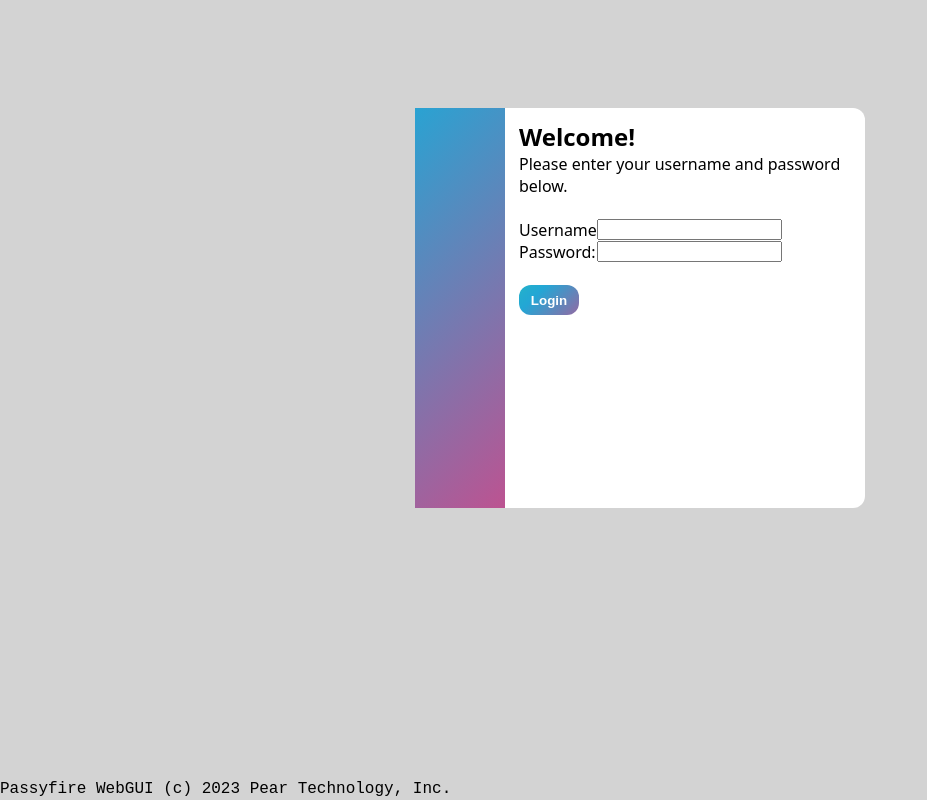
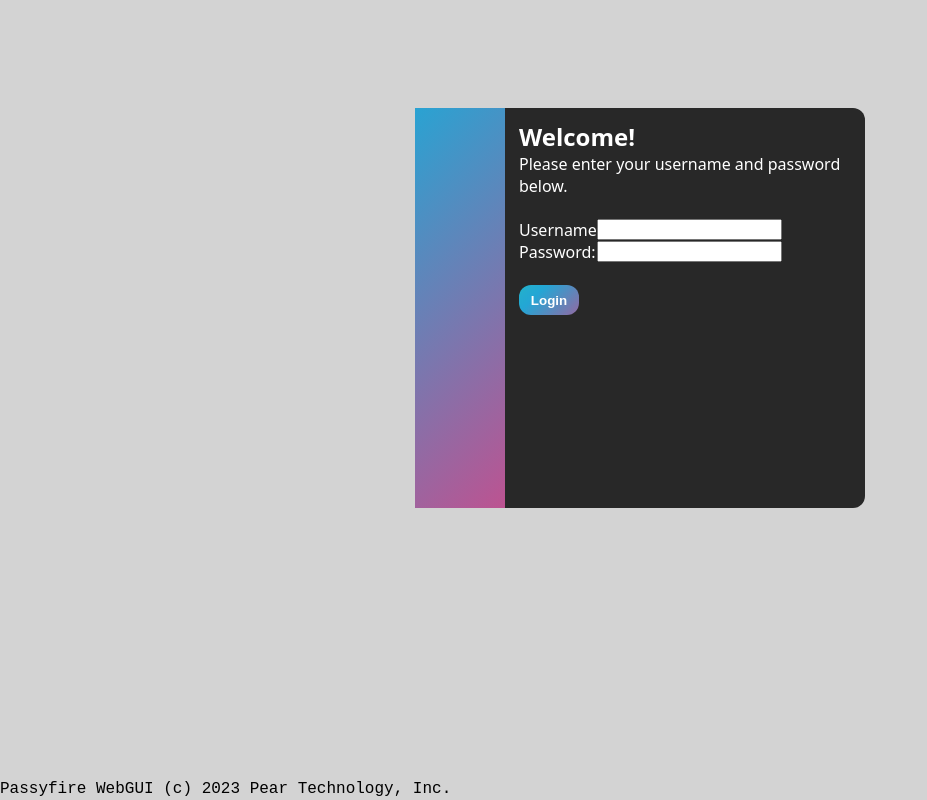
Before and after one commit to greysoh/passyfire, a website with bundled scripts: page pages/index.html in a window 1280 px wide. Shown: the whole page, without its empty margins (0-927 px from the left). Built offline with nearby package versions, Linux system fonts and the light colour scheme.

Commit message:
chore: Attempts to make UI more consistant.

```diff
--- a/pages/index.css
+++ b/pages/index.css
@@ -12,9 +12,12 @@ body {
   top: 100px;
   width: 450px;
   height: 400px;
-  background-color: white;
-  border-color: red;
+  background-color: #282828;
+  color: white;
+
+  border-width: 12px;
   border-radius: 12px;
+  border-color: red; /* TODO: broken */
 }
 
 .login .container {
```
